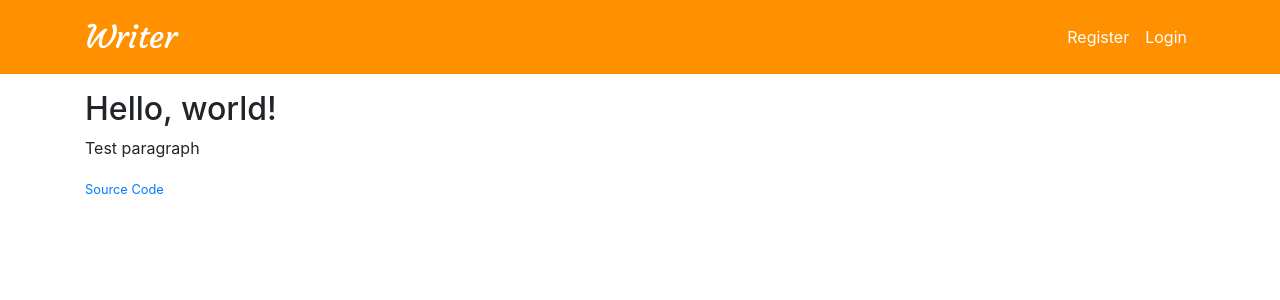
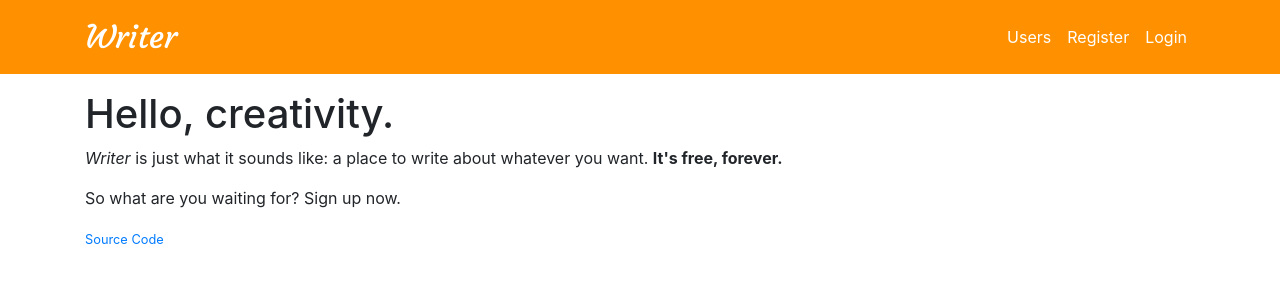
Before and after one commit to SirIsaacNeutron/writer, a React (Create React App) app in the folder client/: page / in a window 1280 px wide. Shown: the top 300 px of the page. Built offline with nearby package versions, Linux system fonts and the light colour scheme; no server answers.

Commit message:
Added page listing all users
I also changed the home page a little bit.

```diff
--- a/client/src/App.js
+++ b/client/src/App.js
@@ -8,6 +8,8 @@ import { Container } from 'reactstrap';
 import store from './store'
 
 import AppNavbar from './components/AppNavbar';
+import UsersList from './components/UsersList';
+import Home from './components/Home';
 import { loadUser } from './actions/authActions';
 
 class App extends React.Component {
@@ -23,10 +25,9 @@ class App extends React.Component {
         <Router>
           <div className="App">
             <AppNavbar />
-
             <Container>
-              <h2>Hello, world!</h2>
-              <p>Test paragraph</p>
+              <Route path="/" exact component={Home} />
+              <Route path="/users" component={UsersList}/>
               <footer>
                 <small><a href="https://github.com/SirIsaacNeutron/writer">Source Code</a></small>
               </footer>
--- a/client/src/components/AppNavbar.js
+++ b/client/src/components/AppNavbar.js
@@ -1,9 +1,11 @@
 import React from 'react';
 import {
+    Collapse,
     Navbar,
     NavbarToggler,
     NavbarBrand,
     Nav,
+    NavLink,
     NavItem,
     Container
 } from 'reactstrap';
@@ -66,9 +68,14 @@ class AppNavbar extends React.Component {
                         <NavbarBrand tag={RRNavLink} exact to="/"
                         className="my-navbar-brand">Writer</NavbarBrand>
                         <NavbarToggler onClick={this.toggle} />
-                        <Nav className="ml-auto" navbar>
-                            { isAuthenticated ? authLinks : guestLinks }
-                        </Nav>
+                        <Collapse isOpen={this.state.isOpen} navbar>
+                            <Nav className="ml-auto" navbar>
+                                <NavItem>
+                                    <NavLink tag={RRNavLink} to="/users">Users</NavLink>
+                                </NavItem>
+                                { isAuthenticated ? authLinks : guestLinks }
+                            </Nav>
+                        </Collapse>
                     </Container>
                 </Navbar>
             </div>
--- /dev/null
+++ b/client/src/components/Home.js
@@ -0,0 +1,18 @@
+import React from 'react';
+
+const Home = () => {
+    return (
+        <>
+            <h1>Hello, creativity.</h1>
+            <p>
+                <i>Writer</i> is just what it sounds like: a place to write
+                about whatever you want. <b>It's free, forever. </b>
+            </p>
+            <p>
+                So what are you waiting for? Sign up now.
+            </p>
+        </>
+    );
+}
+
+export default Home;
--- /dev/null
+++ b/client/src/components/UsersList.js
@@ -0,0 +1,44 @@
+import React from 'react';
+
+import { Link } from 'react-router-dom';
+
+import axios from 'axios';
+
+class UsersList extends React.Component {
+    constructor(props) {
+        super(props);
+
+        this.state = {
+            users: []
+        }
+    }
+
+    componentDidMount() {
+        axios.get('http://localhost:5000/api/users')
+        .then(res => {
+            this.setState({
+                users: res.data.users
+            })
+        })
+    }
+
+    render() {
+        const { users } = this.state;
+
+        console.log(users);
+        return (
+            <>
+                <h2>All Users</h2>
+                { users.map(u => {
+                    return (
+                        <Link to={`/users/${u._id}`}>
+                            <h3>{u.name}</h3>
+                        </Link>
+                    );
+                }) }
+            </>
+        );
+    }
+}
+
+export default UsersList;
```
Also changed, not shown: 2 other files (tests, documents, lock files or other folders).
